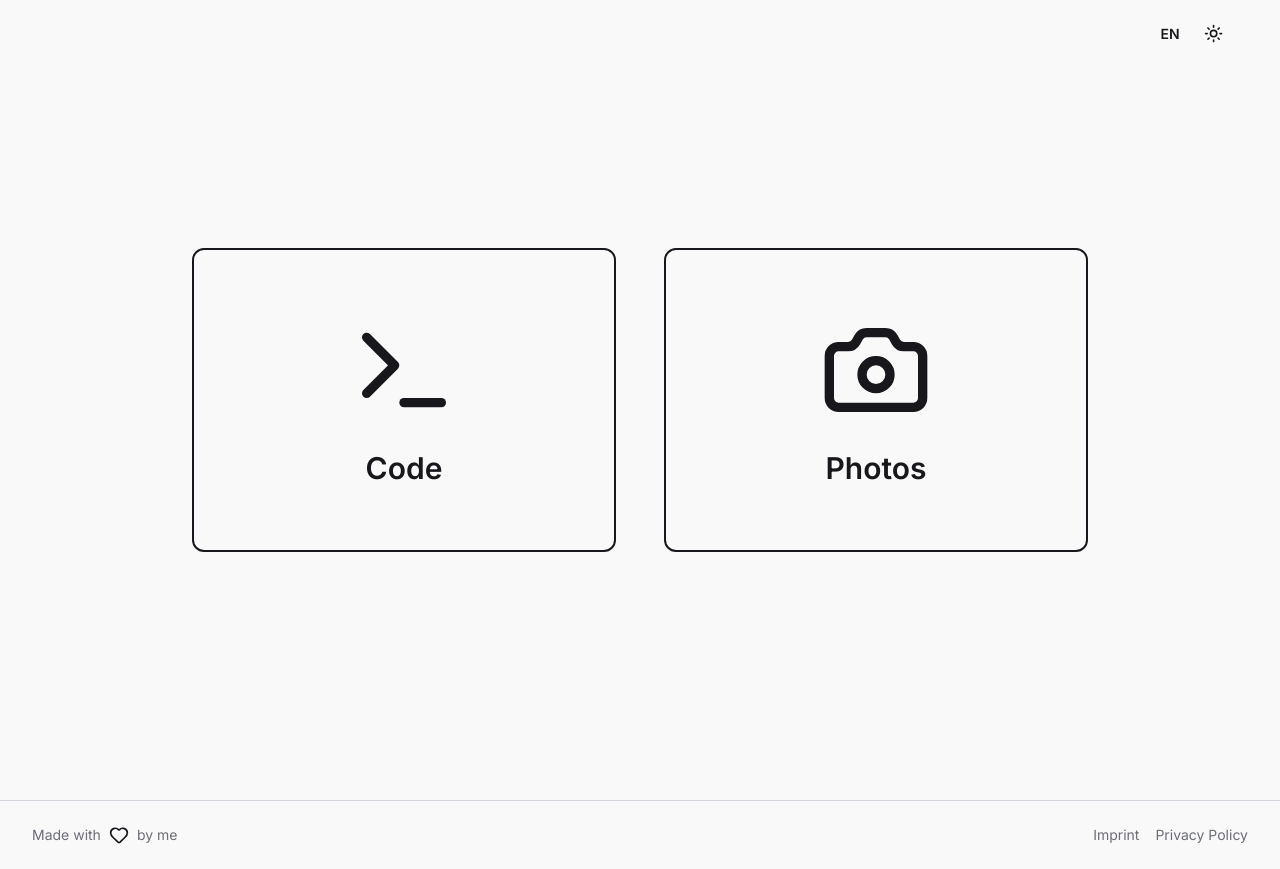
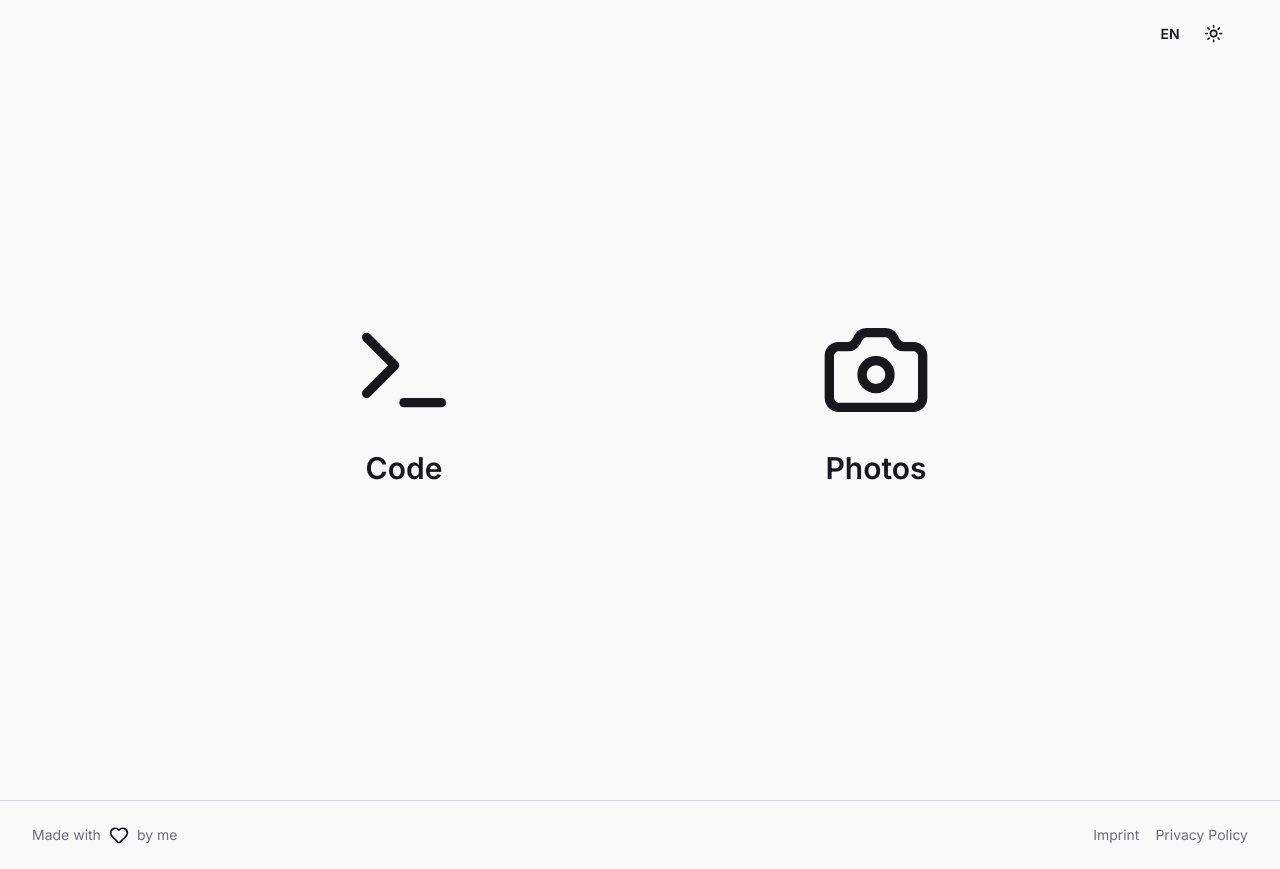
Before and after one commit to dettinjo/portfolio_frontend, a Next.js app: page /en in a window 1280 px wide. Built offline with nearby package versions, Linux system fonts and the light colour scheme; no server answers.

Commit message:
Updated landing page

```diff
--- a/src/app/[locale]/page.tsx
+++ b/src/app/[locale]/page.tsx
@@ -45,9 +45,10 @@ export default async function HomePage() {
   const photographyDomain =
     process.env.NEXT_PUBLIC_PHOTOGRAPHY_DOMAIN || "photosby.joeldettinger.de";
 
-  // This class perfectly captures the inverting hover effect you wanted.
+  // --- THIS IS THE FIX ---
+  // The `border-2` and `border-foreground` classes have been removed.
   const linkClassName =
-    "group flex flex-col items-center justify-center gap-6 rounded-xl border-2 border-foreground bg-transparent p-16 transition-all duration-300 text-foreground hover:scale-105 hover:bg-foreground hover:text-background focus-visible:outline-none focus-visible:ring-2 focus-visible:ring-ring focus-visible:ring-offset-2 focus-visible:ring-offset-background";
+    "group flex flex-col items-center justify-center gap-6 rounded-xl bg-transparent p-16 transition-all duration-300 text-foreground hover:scale-105 hover:bg-foreground hover:text-background focus-visible:outline-none focus-visible:ring-2 focus-visible:ring-ring focus-visible:ring-offset-2 focus-visible:ring-offset-background";
 
   return (
     <div className="relative flex min-h-dvh flex-col bg-background">
```
